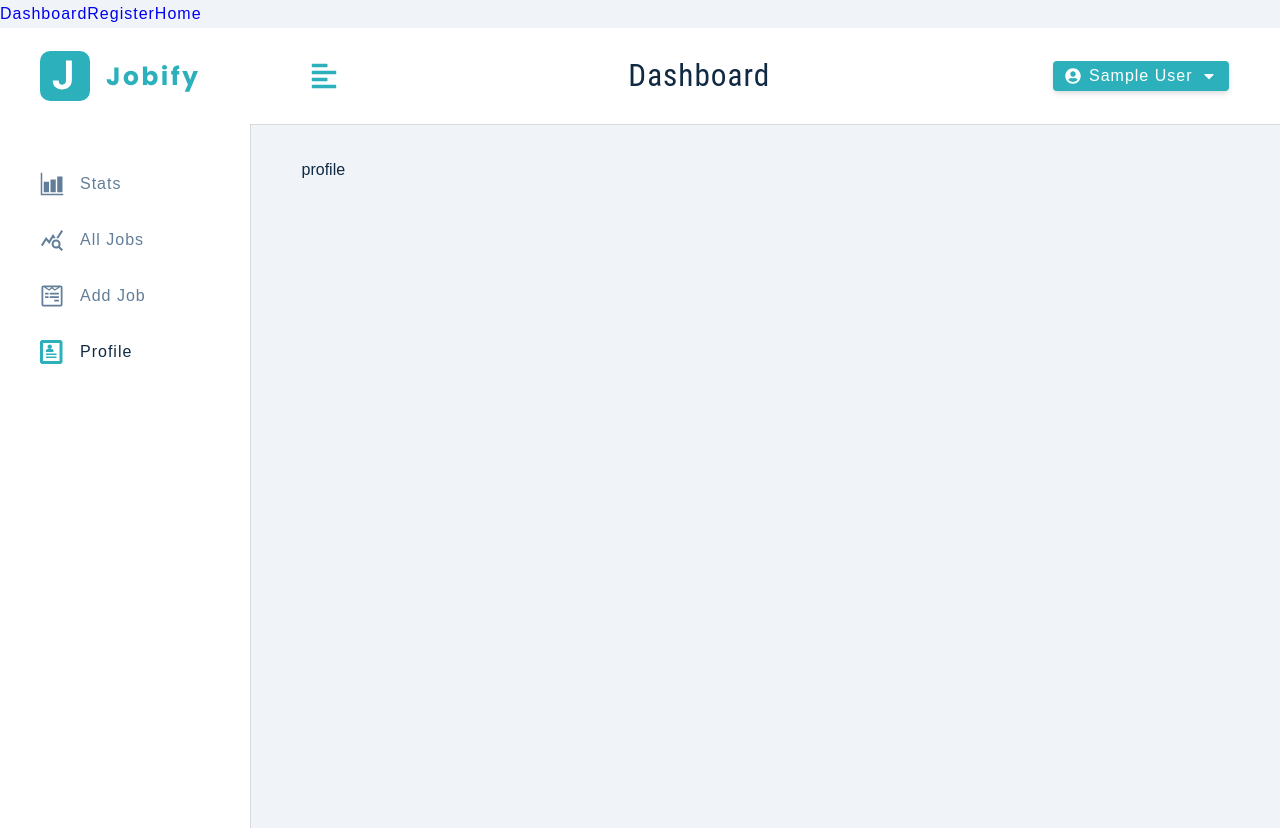
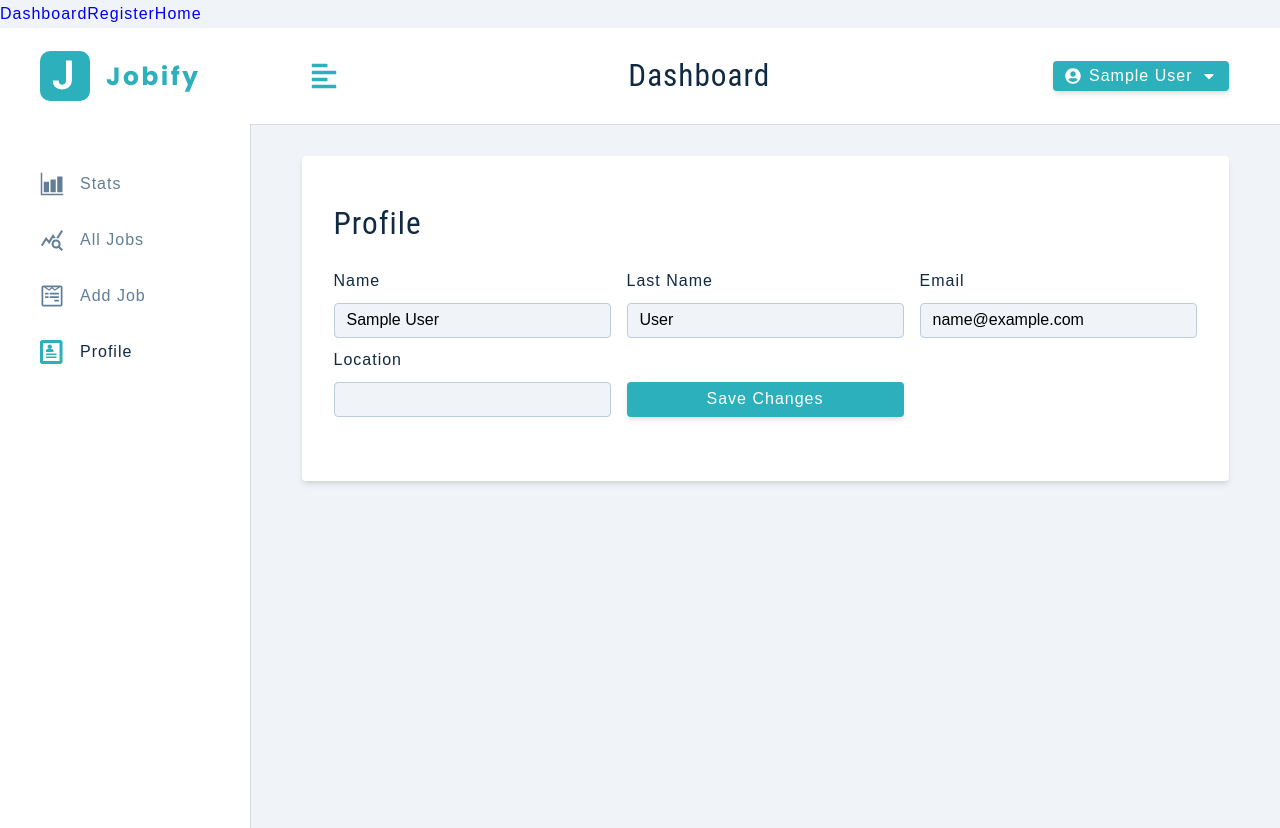
Before and after one commit to ThameeraFernando/Jobify-mern-app, a React (Create React App) app in the folder client/: page /profile in a window 1280 px wide. Built offline with nearby package versions, Linux system fonts and the light colour scheme; sample sign-in values are in the browser's storage.

Commit message:
add profile page

```diff
--- a/client/src/Context/appContext.js
+++ b/client/src/Context/appContext.js
@@ -150,6 +150,9 @@
     dispatch({ type: LOGOUT_USER });
     removeUserFromLocalStorage();
   };
+  const updateUser = async (currentUser) => {
+    console.log(currentUser);
+  };
 
   //children is the app we are rendering
   return (
@@ -162,6 +165,7 @@
         setupUser,
         toggleSidebar,
         logoutUser,
+        updateUser,
       }}
     >
       {children}
--- a/client/src/pages/dashboard/Profile.js
+++ b/client/src/pages/dashboard/Profile.js
@@ -1,7 +1,65 @@
-import React from "react";
+import React, { useState } from "react";
+import { Alert } from "../../components";
+import FormRow from "../../components/FormRow";
+import { useAppContext } from "../../Context/appContext";
+import Wrapper from "../../assets/wrappers/DashboardFormPage";
+const Profile = () => {
+  const { user, showAlert, displayAlert, updateUser, isLoading } =
+    useAppContext();
+  const [name, setName] = useState(user?.name);
+  const [email, setEmail] = useState(user?.email);
+  const [lastName, setLastName] = useState(user?.lastName);
+  const [location, setLocation] = useState(user?.location);
 
-const Profile = () => {
-  return <div>profile</div>;
+  //form handle
+  const handleSubmit = (e) => {
+    e.preventDefault();
+    // if (!name || !email || !lastName || !location) {
+    //   displayAlert();
+    //   return;
+    // }
+    //update user
+    updateUser({ name, email, lastName, location });
+  };
+
+  return (
+    <Wrapper>
+      <form className="form" onSubmit={handleSubmit}>
+        <h3>Profile</h3>
+        {showAlert && <Alert />}
+        <div className="form-center">
+          <FormRow
+            text="text"
+            name="name"
+            value={name}
+            handleChange={(e) => setName(e.target.value)}
+          />
+          <FormRow
+            lableText="last name"
+            text="text"
+            name="lastName"
+            value={lastName}
+            handleChange={(e) => setLastName(e.target.value)}
+          />
+          <FormRow
+            text="email"
+            name="email"
+            value={email}
+            handleChange={(e) => setEmail(e.target.value)}
+          />
+          <FormRow
+            text="text"
+            name="location"
+            value={location}
+            handleChange={(e) => setLocation(e.target.value)}
+          />
+          <button type="submit" className="btn btn-block" disabled={isLoading}>
+            {isLoading ? "please wait" : "save changes"}
+          </button>
+        </div>
+      </form>
+    </Wrapper>
+  );
 };
 
 export default Profile;
```
